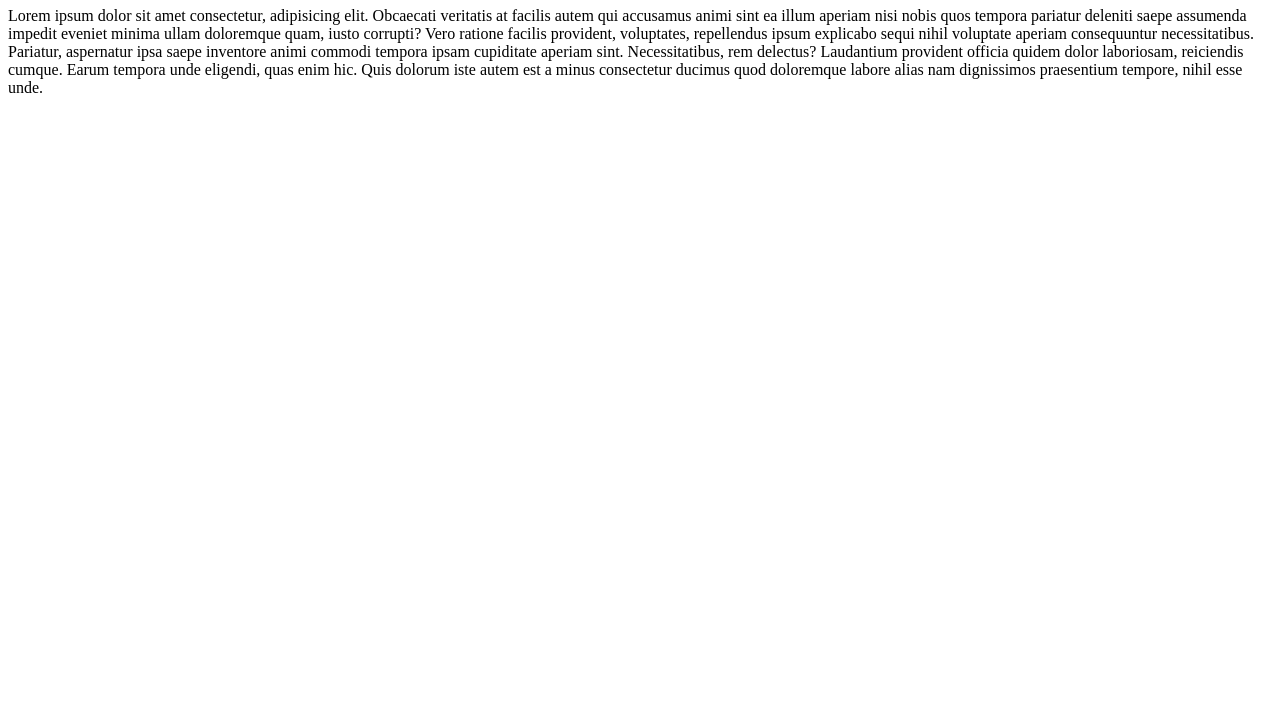
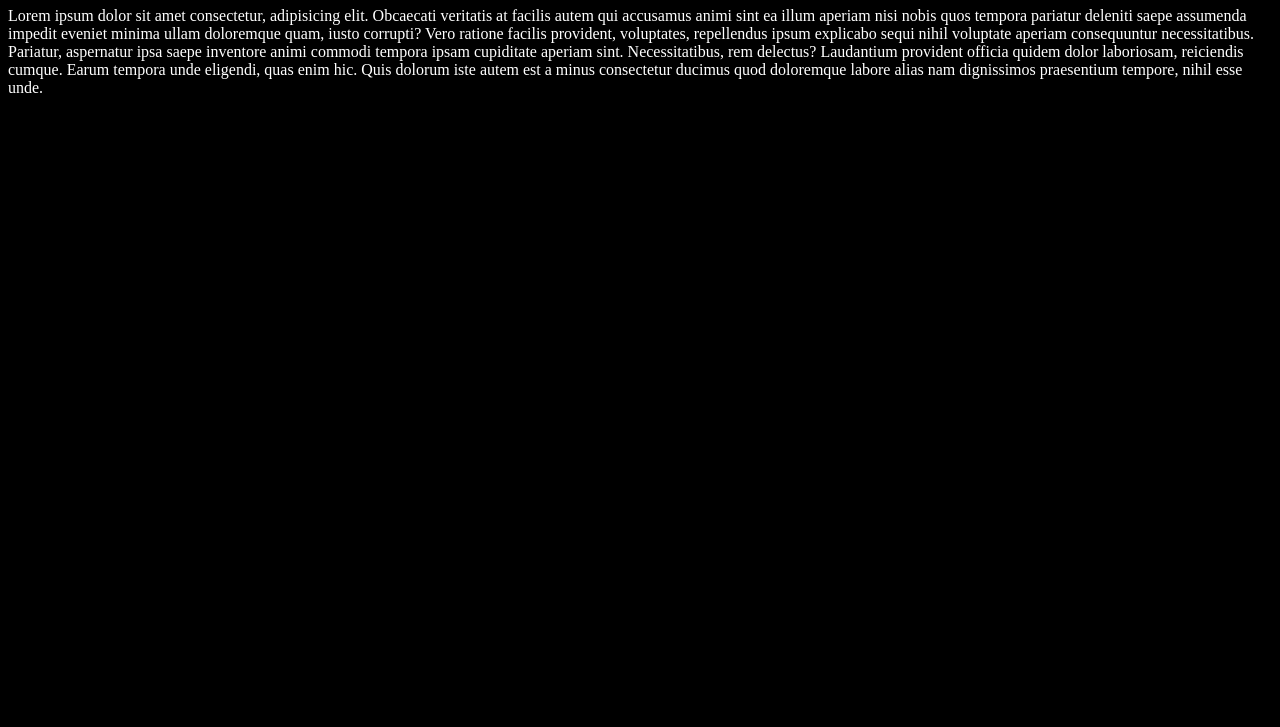
Before and after one commit to mandalbiswajit510/Relax, a plain HTML site: page index.html in a window 1280 px wide. Shown: the part 73-800 px from the top of the page. Drawn offline with Linux system fonts and the light colour scheme; files that its build step writes are made by us from their sources.

Commit message:
new file added

```diff
--- a/index.html
+++ b/index.html
@@ -3,7 +3,7 @@
 <head>
     <meta charset="UTF-8">
     <meta name="viewport" content="width=device-width, initial-scale=1.0">
-    <link rel="stylesheet" href="/ssr/stylee.css">
+    <link rel="stylesheet" href="stylee.css">
     <title>Document</title>
 </head>
 <body>
--- a/stylee.css
+++ b/stylee.css
@@ -0,0 +1,4 @@
+body{
+    background-color: black;
+    color: white;
+}
```
